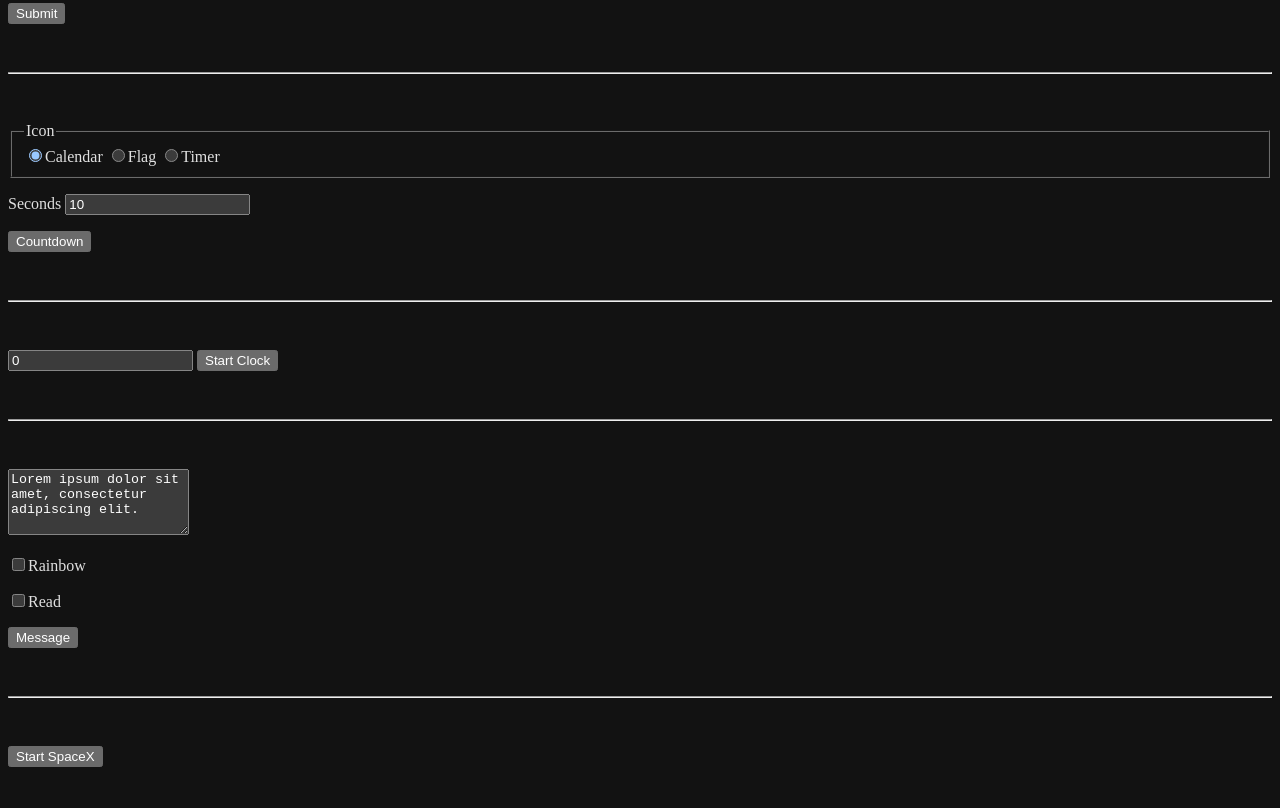
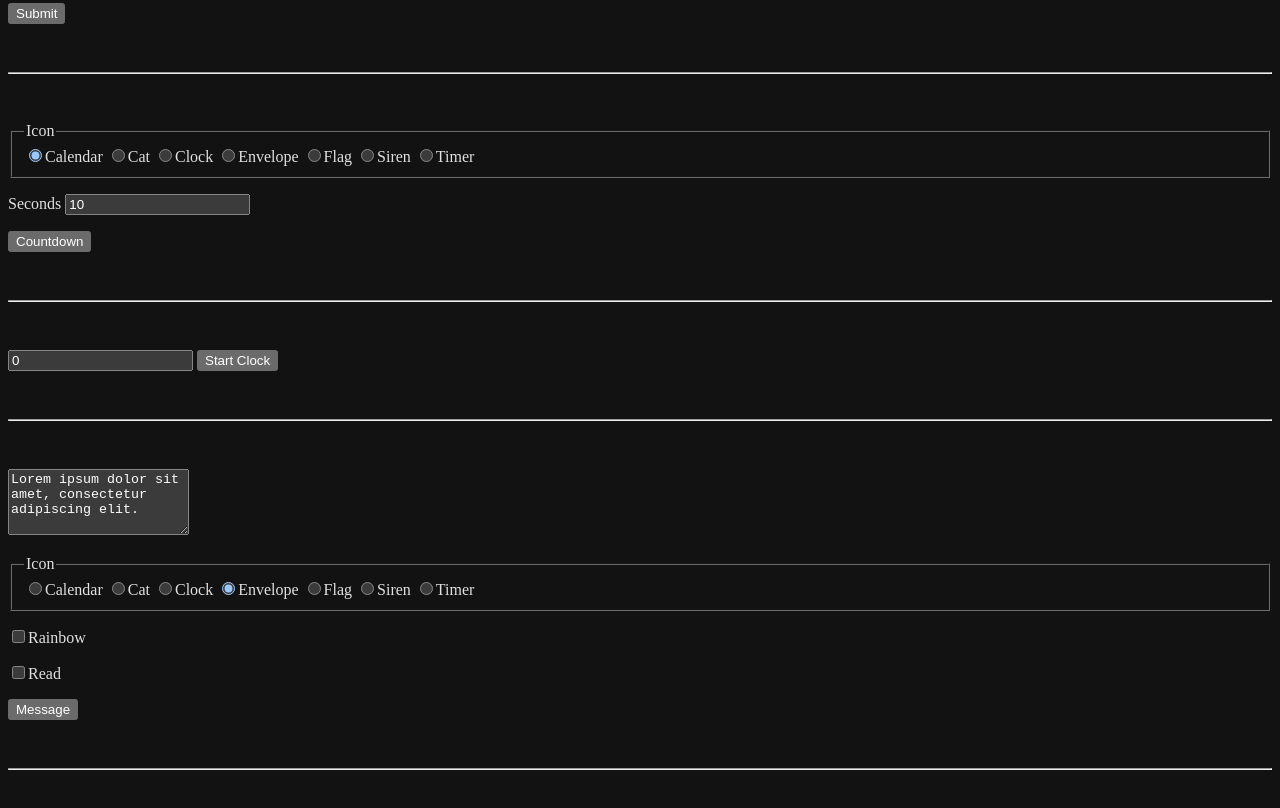
Before and after one commit to ricmatsui/desk, a website: page unicorn/src/index.html in a window 1280 px wide. Shown: the part 526-1334 px from the top of the page. Before the commit the page ends 1301 px from the top, so only its background shows below. Drawn offline with Linux system fonts and the light colour scheme.

Commit message:
Offer every unicorn icon in the device controls
Co-Authored-By: Claude Opus 5.5 (1M context) <noreply@anthropic.com>
Claude-Session: https://claude.ai/code/session_01TaYx6xCdUGGMk3WQ16S6Xw

```diff
--- a/unicorn/src/index.html
+++ b/unicorn/src/index.html
@@ -95,7 +95,11 @@
             <fieldset>
                 <legend>Icon</legend>
                 <label><input type="radio" name="icon" value="calendar" checked>Calendar</label>
+                <label><input type="radio" name="icon" value="cat">Cat</label>
+                <label><input type="radio" name="icon" value="clock">Clock</label>
+                <label><input type="radio" name="icon" value="envelope">Envelope</label>
                 <label><input type="radio" name="icon" value="flag">Flag</label>
+                <label><input type="radio" name="icon" value="siren">Siren</label>
                 <label><input type="radio" name="icon" value="timer">Timer</label>
             </fieldset>
         </p>
@@ -121,6 +125,18 @@
 
     <form data-format="json" action="/message" method="POST">
         <textarea name="text" rows="4" cols="20">Lorem ipsum dolor sit amet, consectetur adipiscing elit.</textarea>
+        <p>
+            <fieldset>
+                <legend>Icon</legend>
+                <label><input type="radio" name="icon" value="calendar">Calendar</label>
+                <label><input type="radio" name="icon" value="cat">Cat</label>
+                <label><input type="radio" name="icon" value="clock">Clock</label>
+                <label><input type="radio" name="icon" value="envelope" checked>Envelope</label>
+                <label><input type="radio" name="icon" value="flag">Flag</label>
+                <label><input type="radio" name="icon" value="siren">Siren</label>
+                <label><input type="radio" name="icon" value="timer">Timer</label>
+            </fieldset>
+        </p>
         <p>
             <label>
                 <input type="hidden" name="effects" value="__EMPTY__">
```
Also changed, not shown: 1 other file.
